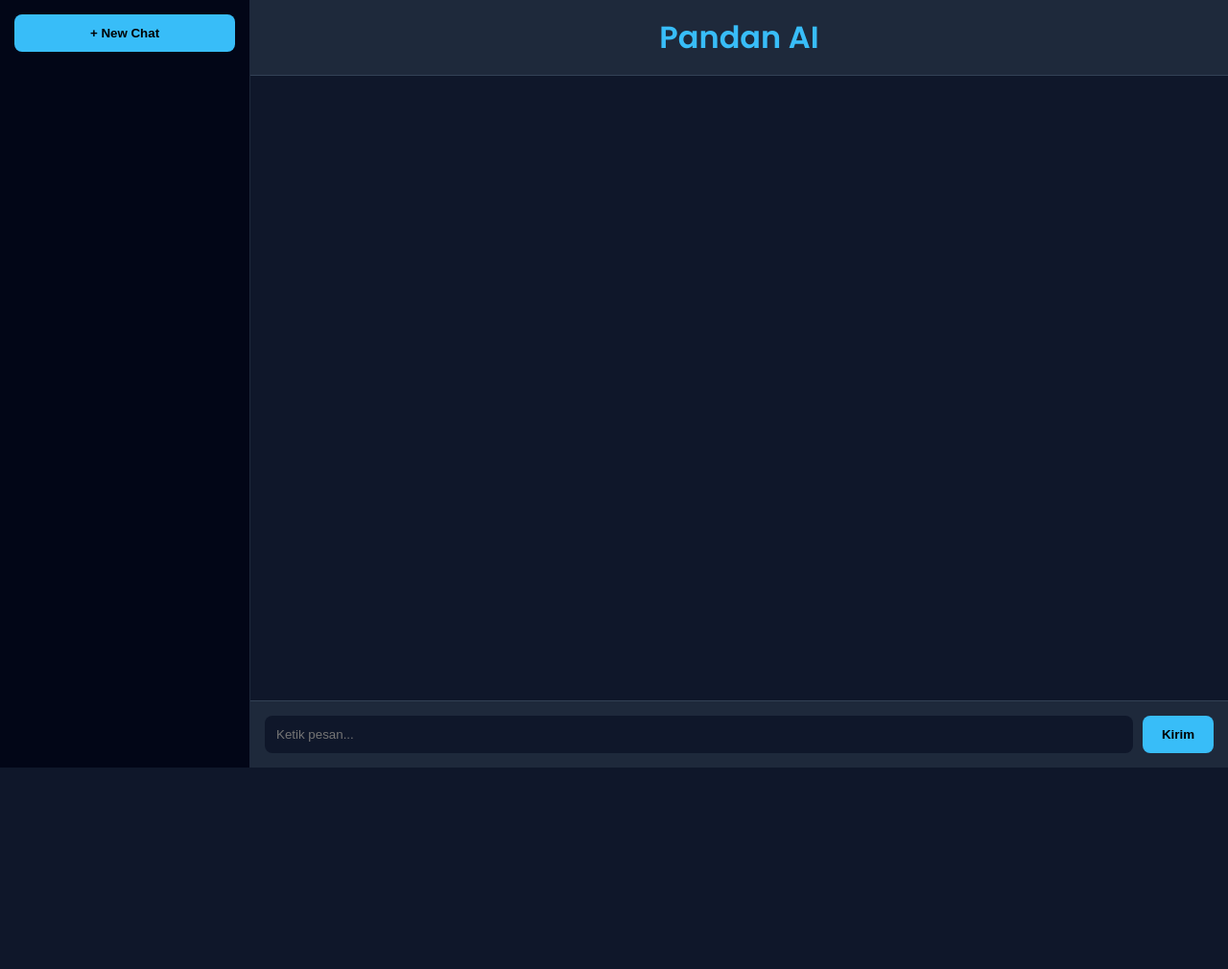
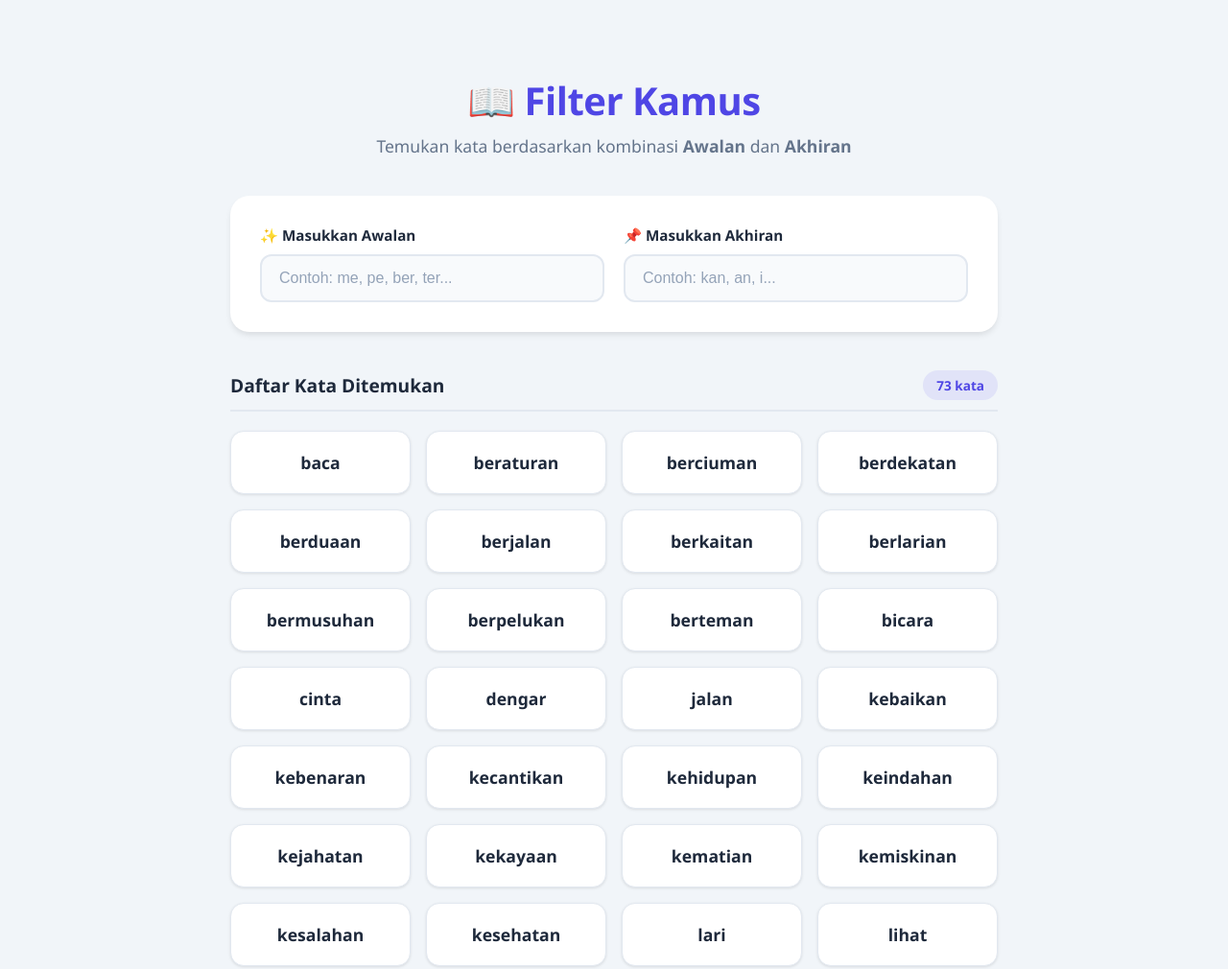
Before and after one commit to EdW1nProject/tesai, a website: page public/index.html in a window 1280 px wide. Shown: the top 1010 px of the page at 96% size. Before the commit the page ends 800 px from the top, so only its background shows below. Drawn offline with Linux system fonts and the light colour scheme.

Commit message:
Update index.html

```diff
--- a/public/index.html
+++ b/public/index.html
@@ -2,365 +2,291 @@
 <html lang="id">
 <head>
     <meta charset="UTF-8">
-<title>Pandan AI</title>
     <meta name="viewport" content="width=device-width, initial-scale=1.0">
-<link href="https://fonts.googleapis.com/css2?family=Poppins:wght@400;600&display=swap" rel="stylesheet">
-
+    <title>Kamus Pintar - Pencarian Awalan & Akhiran</title>
     <style>
-
-body{
-font-family:'Poppins',sans-serif;
-margin:0;
-background:#0f172a;
-color:#e2e8f0;
-display:flex;
-height:100vh;
-overflow:hidden;
+        /* === TEMA WARNA & FONT === */
+        :root {
+            --primary: #4f46e5; /* Indigo */
+            --primary-light: #818cf8;
+            --bg-body: #f1f5f9; /* Slate 100 */
+            --bg-card: #ffffff;
+            --text-main: #1e293b; /* Slate 800 */
+            --text-muted: #64748b; /* Slate 500 */
+            --border: #e2e8f0; /* Slate 200 */
+            --shadow-sm: 0 1px 3px rgba(0,0,0,0.1);
+            --shadow-md: 0 4px 6px -1px rgba(0, 0, 0, 0.1);
+            --shadow-hover: 0 10px 15px -3px rgba(79, 70, 229, 0.2);
         }
 
-/* SIDEBAR */
-
-#sidebar{
-width:260px;
-background:#020617;
-border-right:1px solid #1e293b;
-display:flex;
-flex-direction:column;
+        body {
+            font-family: 'Segoe UI', system-ui, -apple-system, sans-serif;
+            background-color: var(--bg-body);
+            color: var(--text-main);
+            margin: 0;
+            padding: 0;
+            display: flex;
+            flex-direction: column;
+            align-items: center;
+            min-height: 100vh;
         }
 
-#newChat{
-margin:15px;
-padding:12px;
-background:#38bdf8;
-border:none;
-border-radius:8px;
-font-weight:600;
-cursor:pointer;
+        /* === LAYOUT UTAMA === */
+        .container {
+            width: 90%;
+            max-width: 800px;
+            margin: 50px auto;
         }
 
-#chatList{
-flex:1;
-overflow-y:auto;
-padding:10px;
+        /* === HEADER === */
+        .header {
+            text-align: center;
+            margin-bottom: 40px;
         }
 
-.chatItem{
-padding:10px;
-margin-bottom:6px;
-background:#0f172a;
-border-radius:6px;
-cursor:pointer;
-font-size:0.9rem;
+        .header h1 {
+            color: var(--primary);
+            font-size: 2.5rem;
+            font-weight: 800;
+            margin-bottom: 8px;
+            letter-spacing: -0.5px;
         }
 
-.chatItem:hover{
-background:#1e293b;
+        .header p {
+            color: var(--text-muted);
+            font-size: 1.1rem;
+            margin: 0;
         }
 
-/* MAIN */
-
-#main{
-flex:1;
-display:flex;
-flex-direction:column;
+        /* === KOTAK PENCARIAN === */
+        .search-box {
+            background: var(--bg-card);
+            padding: 30px;
+            border-radius: 20px;
+            box-shadow: var(--shadow-md);
+            display: flex;
+            gap: 20px;
+            margin-bottom: 40px;
+            flex-wrap: wrap;
+            border: 1px solid rgba(255,255,255,0.5);
         }
 
-header{
-text-align:center;
-padding:15px;
-background:#1e293b;
-border-bottom:1px solid #334155;
+        .input-group {
+            flex: 1;
+            min-width: 250px;
+            display: flex;
+            flex-direction: column;
+            gap: 10px;
         }
 
-h1{
-color:#38bdf8;
-margin:0;
+        .input-group label {
+            font-weight: 600;
+            color: var(--text-main);
+            font-size: 0.95rem;
+            display: flex;
+            align-items: center;
+            gap: 6px;
         }
 
-/* CHAT AREA */
-
-#chatArea{
-flex:1;
-padding:20px;
-overflow-y:auto;
-display:flex;
-flex-direction:column;
+        .input-group input {
+            padding: 14px 18px;
+            border: 2px solid var(--border);
+            border-radius: 12px;
+            font-size: 1rem;
+            transition: all 0.3s ease;
+            outline: none;
+            background-color: #f8fafc;
         }
 
-.message{
-margin:8px 0;
-padding:12px 16px;
-border-radius:12px;
-max-width:70%;
-white-space:pre-wrap;
+        .input-group input:focus {
+            border-color: var(--primary);
+            background-color: #fff;
+            box-shadow: 0 0 0 4px rgba(79, 70, 229, 0.15);
         }
 
-.user{
-background:#38bdf8;
-color:#0f172a;
-align-self:flex-end;
+        .input-group input::placeholder {
+            color: #94a3b8;
         }
 
-.ai{
-background:#1e293b;
-border:1px solid #334155;
+        /* === AREA HASIL PENCARIAN === */
+        .results-header {
+            display: flex;
+            justify-content: space-between;
+            align-items: center;
+            margin-bottom: 20px;
+            padding-bottom: 10px;
+            border-bottom: 2px solid var(--border);
         }
 
-/* INPUT */
-
-#inputArea{
-display:flex;
-padding:15px;
-background:#1e293b;
-border-top:1px solid #334155;
+        .results-header h2 {
+            font-size: 1.2rem;
+            margin: 0;
+            color: var(--text-main);
         }
 
-#userInput{
-flex:1;
-padding:12px;
-border-radius:8px;
-border:none;
-background:#0f172a;
-color:white;
-margin-right:10px;
+        .word-count {
+            font-size: 0.85rem;
+            font-weight: 600;
+            color: var(--primary);
+            background: rgba(79, 70, 229, 0.1);
+            padding: 6px 14px;
+            border-radius: 20px;
         }
 
-#sendButton{
-padding:12px 20px;
-border-radius:8px;
-border:none;
-background:#38bdf8;
-cursor:pointer;
-font-weight:600;
+        .word-grid {
+            display: grid;
+            grid-template-columns: repeat(auto-fill, minmax(180px, 1fr));
+            gap: 16px;
         }
 
-/* LOADER */
-
-#loader{
-position:fixed;
-top:0;
-left:0;
-width:100%;
-height:100%;
-background:#0f172a;
-display:flex;
-flex-direction:column;
-justify-content:center;
-align-items:center;
-z-index:9999;
+        /* === KARTU KATA === */
+        .word-card {
+            background: var(--bg-card);
+            padding: 20px;
+            border-radius: 14px;
+            box-shadow: var(--shadow-sm);
+            text-align: center;
+            font-weight: 600;
+            font-size: 1.1rem;
+            color: var(--text-main);
+            border: 1px solid var(--border);
+            transition: all 0.3s cubic-bezier(0.4, 0, 0.2, 1);
+            cursor: default;
         }
 
-.spinner{
-width:60px;
-height:60px;
-border:6px solid #334155;
-border-top:6px solid #38bdf8;
-border-radius:50%;
-animation:spin 1s linear infinite;
+        .word-card:hover {
+            transform: translateY(-5px);
+            box-shadow: var(--shadow-hover);
+            border-color: var(--primary-light);
+            color: var(--primary);
         }
 
-@keyframes spin{
-0%{transform:rotate(0deg)}
-100%{transform:rotate(360deg)}
+        .no-results {
+            grid-column: 1 / -1;
+            text-align: center;
+            padding: 50px 20px;
+            color: var(--text-muted);
+            background: var(--bg-card);
+            border-radius: 16px;
+            border: 2px dashed var(--border);
+            font-size: 1.1rem;
         }
 
+        /* Responsivitas untuk HP */
+        @media (max-width: 600px) {
+            .search-box {
+                flex-direction: column;
+                padding: 20px;
+            }
+        }
     </style>
 </head>
-
 <body>
 
-<div id="loader">
-<div class="spinner"></div>
-<p>Pandan AI...</p>
+    <div class="container">
+        <div class="header">
+            <h1>📖 Filter Kamus</h1>
+            <p>Temukan kata berdasarkan kombinasi <b>Awalan</b> dan <b>Akhiran</b></p>
         </div>
 
-<!-- SIDEBAR -->
-
-<div id="sidebar">
-
-<button id="newChat">+ New Chat</button>
-
-<div id="chatList"></div>
-
+        <div class="search-box">
+            <div class="input-group">
+                <label for="awalan">✨ Masukkan Awalan</label>
+                <input type="text" id="awalan" placeholder="Contoh: me, pe, ber, ter...">
+            </div>
+            <div class="input-group">
+                <label for="akhiran">📌 Masukkan Akhiran</label>
+                <input type="text" id="akhiran" placeholder="Contoh: kan, an, i...">
+            </div>
         </div>
 
-<!-- MAIN -->
-
-<div id="main">
-
-<header>
-<h1>Pandan AI</h1>
-</header>
-
-<div id="chatArea"></div>
-
-<div id="inputArea">
-<input type="text" id="userInput" placeholder="Ketik pesan...">
-<button id="sendButton">Kirim</button>
+        <div class="results-container">
+            <div class="results-header">
+                <h2>Daftar Kata Ditemukan</h2>
+                <span class="word-count" id="word-count">0 kata</span>
             </div>
-
+            <div class="word-grid" id="word-grid">
+                </div>
+        </div>
     </div>
 
     <script>
+        // Database sampel kata-kata bahasa Indonesia
+        // Kamu bisa menambahkan ribuan kata lain ke dalam array ini
+        const dbKata = [
+            // me- / -kan
+            "melakukan", "memberikan", "memakan", "memainkan", "melupakan", "membacakan", "menyanyikan", "menyakitkan", "membagikan", "menyelesaikan", "menggambarkan",
+            // pe- / -an
+            "permainan", "perjalanan", "pertanyaan", "perasaan", "pekerjaan", "pengalaman", "pelajaran", "pemikiran", "pendidikan", "perubahan", "pemandangan",
+            // ke- / -an
+            "kebaikan", "kejahatan", "keindahan", "kehidupan", "kematian", "kemiskinan", "kekayaan", "kesalahan", "kebenaran", "kecantikan", "kesehatan",
+            // ber- / -an
+            "berduaan", "berlarian", "beraturan", "berciuman", "berpelukan", "bermusuhan", "berteman", "berjalan", "berkaitan", "berdekatan",
+            // me- / -i
+            "mencintai", "menyakiti", "menikmati", "memarahi", "menemui", "menjauhi", "mendekati", "mematuhi",
+            // awalan saja
+            "terbaik", "terburuk", "tercantik", "terpintar", "terkaya", "termiskin", "terbesar", "terkecil", "terlama", "tercepat",
+            // kata dasar
+            "makan", "minum", "tidur", "lari", "jalan", "baca", "tulis", "lihat", "dengar", "bicara", "sayang", "cinta"
+        ].sort(); // Di-sort agar berurutan sesuai abjad
 
-const api={
-url:"https://api.termai.cc",
-key:"Bell409"
-};
+        // Mengambil elemen HTML
+        const inputAwalan = document.getElementById('awalan');
+        const inputAkhiran = document.getElementById('akhiran');
+        const wadahGrid = document.getElementById('word-grid');
+        const teksJumlahKata = document.getElementById('word-count');
 
-let chats=JSON.parse(localStorage.getItem("pandan_chats"))||{};
-let currentChatId=null;
+        // Fungsi utama untuk menyaring kata
+        function saringKata() {
+            // Ambil teks dari input, ubah ke huruf kecil, hilangkan spasi berlebih
+            const awalan = inputAwalan.value.toLowerCase().trim();
+            const akhiran = inputAkhiran.value.toLowerCase().trim();
 
-/* LOADER */
+            // Filter database
+            const hasilFilter = dbKata.filter(kata => {
+                const cocokAwalan = awalan === "" || kata.startsWith(awalan);
+                const cocokAkhiran = akhiran === "" || kata.endsWith(akhiran);
 
-window.onload=()=>{
-setTimeout(()=>{
-document.getElementById("loader").style.display="none";
-},1200)
+                // Kata harus cocok dengan awalan DAN akhiran yang diinputkan
+                return cocokAwalan && cocokAkhiran;
+            });
 
-renderChatList()
+            // Tampilkan ke layar
+            tampilkanKeLayar(hasilFilter);
         }
 
-/* NEW CHAT */
+        // Fungsi untuk merender HTML dari hasil filter
+        function tampilkanKeLayar(daftarKata) {
+            // Bersihkan hasil sebelumnya
+            wadahGrid.innerHTML = "";
+            teksJumlahKata.textContent = `${daftarKata.length} kata`;
 
-document.getElementById("newChat").onclick=()=>{
-currentChatId="chat_"+Date.now()
-
-chats[currentChatId]=[]
-
-saveChats()
-
-loadChat(currentChatId)
-
-renderChatList()
+            // Jika tidak ada hasil
+            if (daftarKata.length === 0) {
+                wadahGrid.innerHTML = `
+                    <div class="no-results">
+                        <strong>Oops!</strong><br>
+                        Tidak ada kata yang cocok dengan kombinasi awalan dan akhiran tersebut.
+                    </div>
+                `;
+                return;
             }
 
-/* SAVE */
-
-function saveChats(){
-localStorage.setItem("pandan_chats",JSON.stringify(chats))
+            // Jika ada hasil, buat kartu untuk setiap kata
+            daftarKata.forEach(kata => {
+                const elemenKartu = document.createElement('div');
+                elemenKartu.className = 'word-card';
+                elemenKartu.textContent = kata;
+                wadahGrid.appendChild(elemenKartu);
+            });
         }
 
-/* LOAD CHAT */
+        // Jalankan fungsi saringKata setiap kali pengguna mengetik
+        inputAwalan.addEventListener('input', saringKata);
+        inputAkhiran.addEventListener('input', saringKata);
 
-function loadChat(id){
-
-currentChatId=id
-
-document.getElementById("chatArea").innerHTML=""
-
-chats[id].forEach(m=>{
-displayMessage(m.text,m.type)
-})
-
-}
-
-/* SIDEBAR */
-
-function renderChatList(){
-
-const list=document.getElementById("chatList")
-list.innerHTML=""
-
-for(const id in chats){
-
-const div=document.createElement("div")
-div.className="chatItem"
-
-let preview=chats[id][0]?.text||"Chat Baru"
-
-div.textContent=preview.slice(0,30)
-
-div.onclick=()=>loadChat(id)
-
-list.appendChild(div)
-
-}
-
-}
-
-/* SEND MESSAGE */
-
-document.getElementById("sendButton").onclick=sendMessage
-
-document.getElementById("userInput").addEventListener("keypress",e=>{
-if(e.key==="Enter")sendMessage()
-})
-
-async function sendMessage(){
-
-const input=document.getElementById("userInput")
-const text=input.value.trim()
-
-if(!text)return
-
-if(!currentChatId){
-document.getElementById("newChat").click()
-}
-
-displayMessage(text,"user")
-
-saveMessage(text,"user")
-
-input.value=""
-
-const typing=displayMessage("AI sedang mengetik...","ai")
-
-try{
-
-const res=await fetch(`${api.url}/api/chat/bard?query=${encodeURIComponent(text)}&key=${api.key}`)
-
-const json=await res.json()
-
-typing.remove()
-
-const reply=json.chatUi||"AI tidak memberi jawaban."
-
-displayMessage(reply,"ai")
-
-saveMessage(reply,"ai")
-
-}catch{
-
-typing.remove()
-
-displayMessage("Gagal terhubung ke AI","ai")
-
-}
-
-}
-
-/* DISPLAY */
-
-function displayMessage(text,type){
-
-const chatArea=document.getElementById("chatArea")
-
-const div=document.createElement("div")
-
-div.className="message "+type
-
-div.textContent=text
-
-chatArea.appendChild(div)
-
-chatArea.scrollTop=chatArea.scrollHeight
-
-return div
-
-}
-
-/* SAVE MESSAGE */
-
-function saveMessage(text,type){
-
-chats[currentChatId].push({text,type})
-
-saveChats()
-
-}
-
+        // Panggil sekali di awal untuk menampilkan seluruh kata bawaan
+        saringKata();
     </script>
-
 </body>
 </html>
```
Lines whose indentation alone changed are shown as unchanged.
